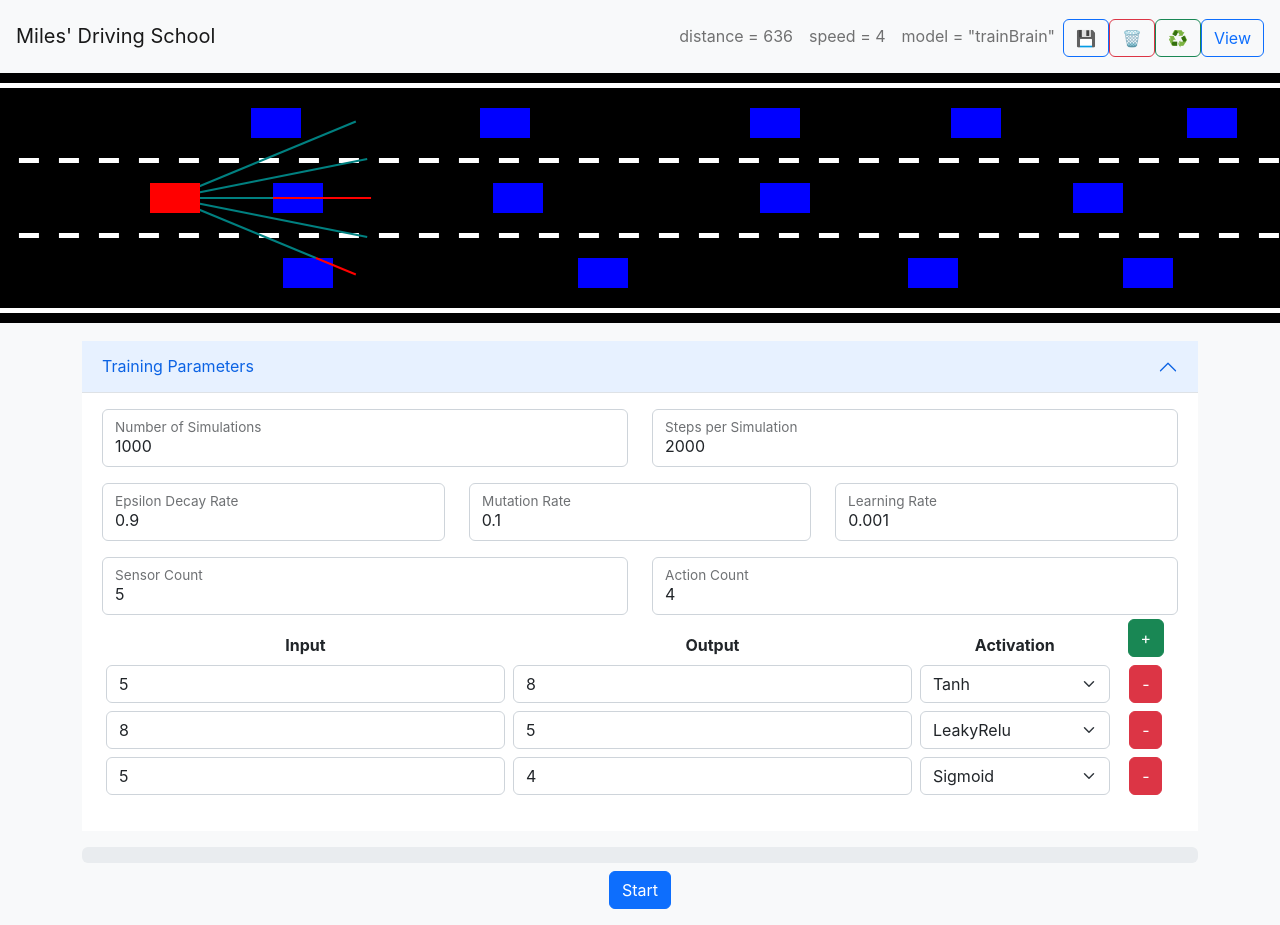
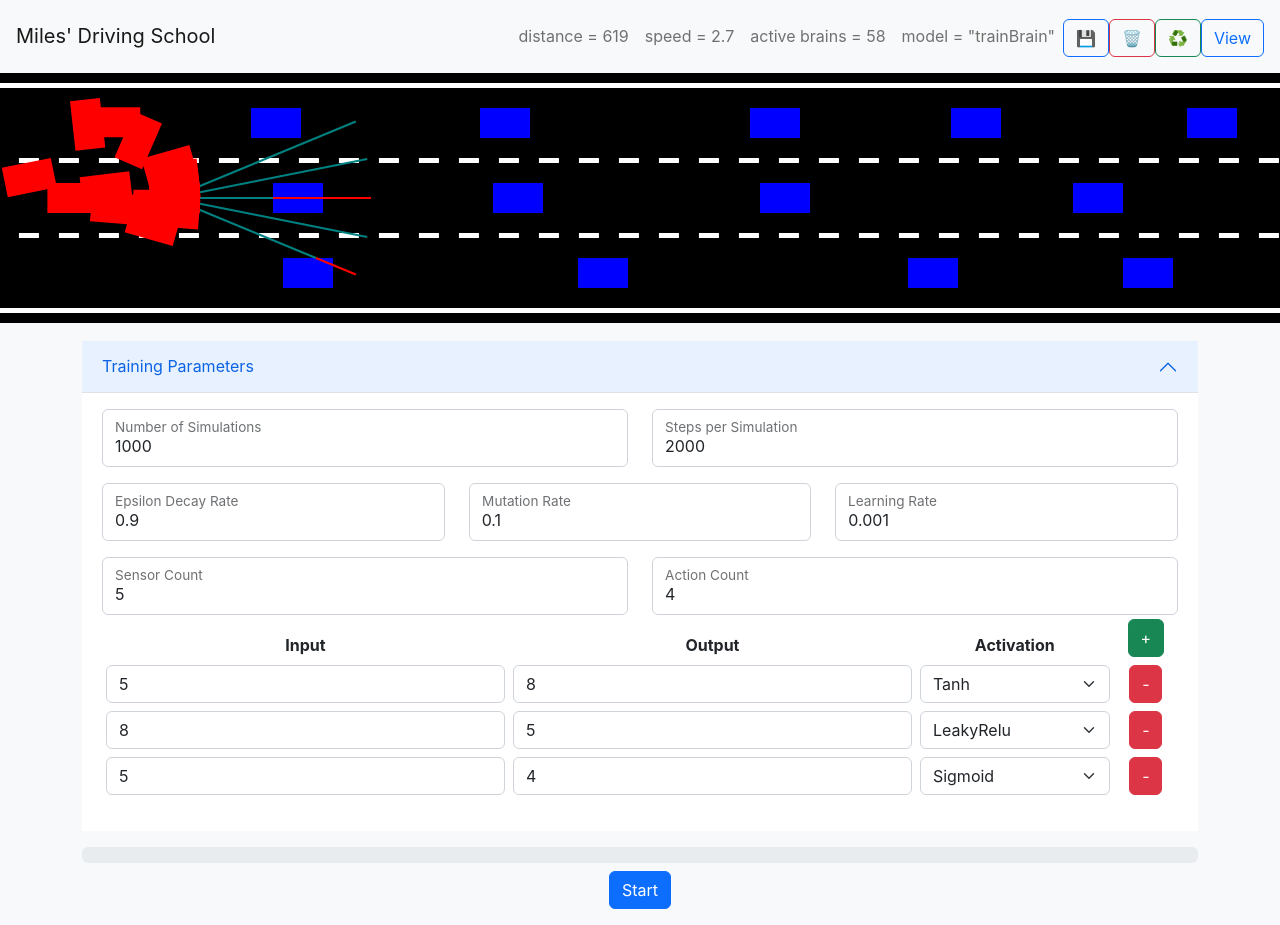
Before and after one commit to jedwards1230/cars, a React (Create React App) app: page / in a window 1280 px wide. Both pictures are taken after a click on the button "Train". Built offline with nearby package versions, Linux system fonts and the light colour scheme.

Commit message:
fixed bug mutating layers

```diff
--- a/src/App.tsx
+++ b/src/App.tsx
@@ -42,7 +42,7 @@ const App = (props: {
 	}
 
 	const saveModel = () => {
-		props.modelConfig.save();
+		bestCar.saveModelConfig();
 		props.reset();
 	}
 
@@ -61,6 +61,7 @@ const App = (props: {
 	const nav = <NavComponent
 		activeModel={props.modelConfig.name}
 		model={bestCar}
+		env={props.env}
 		save={saveModel}
 		destroy={destroyModel}
 		reset={props.reset}
--- a/src/car/car.ts
+++ b/src/car/car.ts
@@ -26,7 +26,7 @@ export class Car {
 	useBrain: boolean;
 	actionCount: number;
 	polygon!: Point[];
-	sensors!: Sensor;
+	sensor!: Sensor;
 	modelConfig!: ModelConfig;
 	brain!: Network;
 	model!: string;
@@ -65,16 +65,6 @@ export class Car {
 		this.#createPolygon();
 	}
 
-	reset(x: number, y: number) {
-		this.x = x;
-		this.y = y;
-		this.speed = 0;
-		this.distance = 0;
-		this.damaged = false;
-		this.angle = 0;
-		this.#createPolygon();
-	}
-
 	saveModelConfig() {
 		this.modelConfig.layers = this.brain.saveLayers();
 		this.modelConfig.save();
@@ -89,11 +79,11 @@ export class Car {
 
 		switch (this.model) {
 			case "fsd":
-				this.sensors = new Sensor(this, config.sensorCount, "forward");
+				this.sensor = new Sensor(this, config.sensorCount, "forward");
 				break;
 
 			case "forward":
-				this.sensors = new Sensor(this, config.sensorCount, "forward");
+				this.sensor = new Sensor(this, config.sensorCount, "forward");
 				break;
 
 			default:
@@ -103,7 +93,7 @@ export class Car {
 
 	// update car object
 	// if damaged, only process slow down and sensors
-	update(traffic: Car[], borders: Point[][], action?: null | number) {
+	update(borders: Point[][], traffic: Car[], action?: null | number) {
 		if (action != null) this.updateControls(action);
 		this.#move();
 
@@ -155,11 +145,11 @@ export class Car {
 		}
 	}
 
-	getSensorData(roadBorders: Point[][], traffic: Car[]) {
+	getSensorData(borders: Point[][], traffic: Car[]) {
 		let sensorOffsets: number[] = [];
 		// update each sensor
-		this.sensors.update(roadBorders, traffic);
-		const offsets = this.sensors.getSensorOffsets();
+		this.sensor.update(borders, traffic);
+		const offsets = this.sensor.getSensorOffsets();
 		sensorOffsets = sensorOffsets.concat(offsets);
 		return sensorOffsets;
 	}
@@ -225,18 +215,18 @@ export class Car {
 		this.brain.recordPlay(this.sensorOffsets, outputs);
 	}
 
-	#checkDamage(roadBorders: Point[][], traffic: Car[]) {
+	#checkDamage(borders: Point[][], traffic: Car[]) {
 		const damagedCars: Car[] = [];
 
 		// check collision with road borders
-		roadBorders.forEach((border) => {
+		borders.forEach((border) => {
 			if (polysIntersect(this.polygon, border)) {
 				damagedCars.push(this);
 			}
 		});
 
 		// check collision with traffic
-		traffic.forEach((car) => {
+		traffic.forEach(car => {
 			if (car !== this && polysIntersect(this.polygon, car.polygon)) {
 				damagedCars.push(this);
 				damagedCars.push(car);
@@ -244,7 +234,7 @@ export class Car {
 		});
 
 		// apply damage and stop controls
-		damagedCars.forEach((car: Car) => {
+		damagedCars.forEach(car => {
 			car.damaged = true;
 			if (car.model === "fsd") car.speed = 0;
 			car.controls.stop();
@@ -334,14 +324,11 @@ export class Car {
 		}
 	}
 
-	draw(ctx: CanvasRenderingContext2D, drawSensors = false) {
+	draw(ctx: CanvasRenderingContext2D) {
         if (this.damaged) {
             ctx.fillStyle = "gray";
         } else {
             ctx.fillStyle = this.color;
-            if (this.sensors && drawSensors) {
-                this.sensors.draw(ctx);
-            }
         }
 
         ctx.beginPath();
--- a/src/car/environment.ts
+++ b/src/car/environment.ts
@@ -7,6 +7,7 @@ export class Environment {
     trafficCount: number;
     brainCount: number;
     smartTraffic: boolean;
+    activeBrains: number;
     trafficConfig: ModelConfig;
     brainConfig: ModelConfig;
     driverSpeed: number;
@@ -14,11 +15,12 @@ export class Environment {
     road: Road;
     startLane: number;
     traffic!: Car[];
-    brains!: Car[];
+    smartCars!: Car[];
 
     constructor(trafficCount: number, brainCount: number, smartTraffic = false) {
         this.trafficCount = trafficCount;
         this.brainCount = brainCount;
+        this.activeBrains = brainCount;
         this.smartTraffic = smartTraffic;
 
         this.trafficConfig = new ModelConfig("trafficForward", "forward");
@@ -32,30 +34,35 @@ export class Environment {
 
         this.road = new Road(this.laneCount);
         this.startLane = getRandomInt(0, this.road.laneCount - 1);
+        this.generateTraffic();
         this.generateBrains();
-        this.generateTraffic();
     }
 
     update() {
+        const traffic = this.traffic;
+        const borders = this.road.borders;
+
         this.traffic.forEach((car) => {
-            const action = this.smartTraffic ? car.lazyAction(this.road.borders, this.traffic) : null;
-            car.update(this.traffic, this.road.borders, action);
+            const action = this.smartTraffic ? car.lazyAction(borders, traffic) : null;
+            car.update(borders, traffic, action);
         });
-        this.brains.forEach((car) => {
-            const action = car.lazyAction(this.road.borders, this.traffic, true);
-            car.update(this.traffic, this.road.borders, action);
+        this.smartCars.forEach((car) => {
+            const action = car.lazyAction(borders, traffic, true);
+            car.update(borders, traffic, action);
         });
+        this.activeBrains = this.smartCars.filter(car => !car.damaged).length;
     }
 
     generateBrains() {
-        this.brains = [];
+        const smartCars: Car[] = [];
         for (let i = 0; i < this.brainCount; i++) {
             const y = this.road.getLaneCenter(this.startLane);
             const car = new Car(i, 0, y, this.driverSpeed+1, "network");
             car.loadBrainConfig(this.brainConfig);
-            if (i > 0) car.brain.mutate(this.brainConfig.mutationRate);
-            this.brains.push(car);
+            car.brain.mutate(this.brainConfig.mutationRate);
+            smartCars.push(car);
         }
+        this.smartCars = smartCars;
     }
 
     generateTraffic() {
@@ -88,34 +95,40 @@ export class Environment {
     }
 
     getBestCar(): Car {
-        // find highest distance car in this.brains
-        let best = this.brains[0];
-        this.brains.forEach((car) => {
-            if (car.distance > best.distance) {
-                best = car;
+        // find car that is undamaged and has greated x value
+        const bestCar = this.smartCars.reduce((prev, curr) => {
+            if (!curr.damaged && curr.x > prev.x) {
+                return curr;
             }
-        });
-        return best
+            return prev;
+        }, this.smartCars[0]);
+        return bestCar;
     }
 
     draw(canvas: HTMLCanvasElement) {
         const ctx = canvas.getContext("2d") as CanvasRenderingContext2D;
+        const bestCar = this.getBestCar();
+        ctx.save();
 
-        ctx.save();
         // follow best car
-        ctx.translate(canvas.height * 0.7 - this.getBestCar().x, 0);
+        ctx.translate(canvas.height * 0.7 - bestCar.x, 0);
+
         // draw road
         this.road.draw(ctx);
+
         // draw traffic
         this.traffic.forEach(car => {
             car.draw(ctx);
             ctx.globalAlpha = 1;
         });
+
         // draw smart cars
-        this.brains.forEach(car => {
-            car.draw(ctx, true);
+        if (!bestCar.damaged) bestCar.sensor.draw(ctx);
+        this.smartCars.forEach(car => {
+            car.draw(ctx);
             ctx.globalAlpha = 1;
         });
+
         ctx.restore();
     }
 }
--- a/src/components/nav.tsx
+++ b/src/components/nav.tsx
@@ -1,4 +1,5 @@
 import React, { useEffect, useState } from "react";
+import { Environment } from "../car/environment";
 
 const NavComponent = (props: {
     activeModel: string;
@@ -6,6 +7,7 @@ const NavComponent = (props: {
         speed: number;
         distance: number;
     };
+    env: Environment
     save: () => void;
     destroy: () => void;
     reset: () => void;
@@ -14,12 +16,17 @@ const NavComponent = (props: {
     const [activeModel, setActiveModel] = useState(props.activeModel);
     const [speed, setSpeed] = useState(0);
     const [distance, setDistance] = useState(0);
+    const [activeBrains, setActiveBrains] = useState(props.env.activeBrains);
 
     useEffect(() => {
         setActiveModel(props.activeModel);
         setSpeed(parseFloat(props.model.speed.toFixed(1)));
         setDistance(parseFloat(props.model.distance.toFixed(0)));
     }, [props.model.speed, props.model.distance, props.activeModel]);
+
+    useEffect(() => {
+        setActiveBrains(props.env.activeBrains);
+    }, [props.env.activeBrains]);
 
     return (
         <nav id="nav" className="navbar px-3 navbar-expand bg-light">
@@ -30,6 +37,9 @@ const NavComponent = (props: {
                 </span>
                 <span id="activeSpeed" className="px-2 navbar-text">
                     speed = {speed}
+                </span>
+                <span id="activeBrains" className="px-2 navbar-text">
+                    active brains = {activeBrains}
                 </span>
                 <span id="activeModel" className="px-2 me-auto navbar-text">
                     model = "{activeModel}"
--- a/src/components/networkCanvas.tsx
+++ b/src/components/networkCanvas.tsx
@@ -152,7 +152,7 @@ const NetworkCanvas = (props: { model: Car; animTime: number; reset: () => void
         canvas.width = window.innerWidth;
         ctx.lineDashOffset = -props.animTime / 40;
 
-        if (props.model.damaged) props.reset();
+        //if (props.model.damaged) props.reset();
 
         drawNetwork(brain)
     })
--- a/src/index.tsx
+++ b/src/index.tsx
@@ -15,9 +15,8 @@ const reactRoot = ReactDOM.createRoot(document.getElementById("root")!);
 
 // environment config
 let env: Environment
-
 const trafficCount = 50;
-const brainCount = 1;
+const brainCount = 100;
 let smartTraffic = false;
 //let teach = false;
 
@@ -33,7 +32,6 @@ let info: {
 	model?: Network;
 };
 let animFrame: number;
-let animTime: number;
 let breakLoop = false;
 let episodeCounter = 0;
 
@@ -78,7 +76,7 @@ async function episodeLoop() {
 	// reset environment
 	reset(false);
 
-	const model = env.brains[0];
+	const model = env.smartCars[0];
 
 	// mutate the weights slightly to help with diversity
 	model.brain.mutate(modelConfig.mutationRate);
@@ -144,8 +142,6 @@ function toggleView() {
 
 // animate model
 function animate(time: number = 0) {
-	animTime = time;
-
 	// update cars
 	env.update();
 
@@ -155,7 +151,7 @@ function animate(time: number = 0) {
 				beginTrain={beginTrain}
 				reset={reset}
 				toggleView={toggleView}
-				animTime={animTime}
+				animTime={time}
 				episodeCounter={episodeCounter}
 				modelConfig={modelConfig}
 				env={env}
--- a/src/network/config.ts
+++ b/src/network/config.ts
@@ -264,6 +264,37 @@ const defaultTrainBrain = {
 	generations: [],
 };
 
+const defaultTrainBrain1 = {
+	name: "trainBrain",
+	alias: "fsd",
+	lr: 0.001,
+	epsilonDecay: 0.9,
+	mutationRate: 0.1,
+	sensorCount: 5,
+	actionCount: 4,
+	layers: [
+		{
+			id: 0,
+			activation: "Tanh",
+			inputs: 5,
+			outputs: 8,
+		},
+		{
+			id: 1,
+			activation: "LeakyRelu",
+			inputs: 8,
+			outputs: 5,
+		},
+		{
+			id: 2,
+			activation: "Sigmoid",
+			inputs: 5,
+			outputs: 4,
+		},
+	],
+	generations: [],
+};
+
 const defaultForwardBrain = {
 	name: "trafficForward",
 	alias: "forward",
@@ -303,7 +334,7 @@ const defaultForwardBrain = {
 
 const trainBrain = localStorage.getItem("trainBrain");
 if (!trainBrain) {
-	const trainData = JSON.stringify(defaultTrainBrain, null, "\t");
+	const trainData = JSON.stringify(defaultTrainBrain1, null, "\t");
 	localStorage.setItem("trainBrain", trainData);
 }
 const forwardBrain = localStorage.getItem("forwardBrain");
--- a/src/network/layers.ts
+++ b/src/network/layers.ts
@@ -1,3 +1,4 @@
+import { lerp } from "../utils";
 import { LayerConfig } from "./config";
 
 export class Layer {
@@ -26,8 +27,8 @@ export class Layer {
 
         this.#randomize();
 
-        if (config.biases) this.biases = config.biases;
-        if (config.weights) this.weights = config.weights;
+        if (config.biases) this.biases = [...config.biases];
+        if (config.weights) this.weights = [...config.weights];
     }
 
     /** Forward propagation */
@@ -114,14 +115,15 @@ export class Layer {
         }
     }
 
-    save() {
+    save(): LayerConfig {
         return {
             id: this.id,
             activation: this.name,
             inputs: this.inputs.length,
             outputs: this.outputs.length,
             weights: this.weights,
-            biases: this.biases
+            biases: this.biases,
+            lr: this.lr,
         }
     }
 
@@ -131,6 +133,25 @@ export class Layer {
             for (let j = 0; j < this.outputs.length; j++) {
                 this.weights[i][j] = Math.random() * 2 - 1;
             }
+        }
+    }
+
+    mutate(amount: number) {
+        for (let i = 0; i < this.inputs.length; i++) {
+            for (let j = 0; j < this.outputs.length; j++) {
+                this.weights[i][j] = lerp(
+                    this.weights[i][j],
+                    Math.random() * 2 - 1,
+                    amount,
+                )
+            }
+        }
+        for (let i=0; i < this.outputs.length; i++) {
+            this.biases[i] = lerp(
+                this.biases[i],
+                Math.random() * 2 - 1,
+                amount
+            )
         }
     }
 }
--- a/src/network/network.ts
+++ b/src/network/network.ts
@@ -1,8 +1,5 @@
-import {
-    lerp,
-    MSE
-} from "../utils";
-import { ModelConfig } from "./config";
+import { MSE } from "../utils";
+import { LayerConfig, ModelConfig } from "./config";
 import {
     Linear,
     Sigmoid,
@@ -74,7 +71,7 @@ export class Network {
     }
 
     saveLayers() {
-        const layers: any[] = [];
+        const layers: LayerConfig[] = [];
         this.layers.forEach((level, index) => {
             level.id = index;
             layers.push(level.save());
@@ -92,33 +89,34 @@ export class Network {
     }
 
     /** Set model layers */
-    setModelLayers = (layers: any[]) => {
-        let preparedLayers = new Array(layers.length);
-        for (let i = 0; i < layers.length; i++) {
-            switch (layers[i].activation) {
+    setModelLayers = (layers: LayerConfig[]) => {
+        const preparedLayers = new Array(layers.length);
+        layers.forEach((layerConfig, i) => {
+            layerConfig.lr = this.lr;
+            switch (layerConfig.activation) {
                 case "Linear":
-                    preparedLayers[i] = new Linear(layers[i]);
+                    preparedLayers[i] = new Linear(layerConfig);
                     break;
                 case "Sigmoid":
-                    preparedLayers[i] = new Sigmoid(layers[i]);
+                    preparedLayers[i] = new Sigmoid(layerConfig);
                     break;
                 case "Relu":
-                    preparedLayers[i] = new Relu(layers[i]);
+                    preparedLayers[i] = new Relu(layerConfig);
                     break;
                 case "LeakyRelu":
-                    preparedLayers[i] = new LeakyRelu(layers[i]);
+                    preparedLayers[i] = new LeakyRelu(layerConfig);
                     break;
                 case "Tanh":
-                    preparedLayers[i] = new Tanh(layers[i]);
+                    preparedLayers[i] = new Tanh(layerConfig);
                     break;
                 case "SoftMax":
-                    preparedLayers[i] = new SoftMax(layers[i]);
+                    preparedLayers[i] = new SoftMax(layerConfig);
                     break;
                 default:
                     console.log("Unknown activation function");
                     break;
             }
-        }
+        })
         this.layers = preparedLayers;
     }
 
@@ -134,23 +132,8 @@ export class Network {
 
     /** Slightly mutate weights for model */
     mutate(amount: number = 1) {
-        this.layers.forEach(level => {
-            for (let i = 0; i < level.inputs.length; i++) {
-                for (let j = 0; j < level.outputs.length; j++) {
-                    level.weights[i][j] = lerp(
-                        level.weights[i][j],
-                        Math.random() * 2 - 1,
-                        amount,
-                    )
-                }
-            }
-            for (let i=0; i < level.outputs.length; i++) {
-                level.biases[i] = lerp(
-                    level.biases[i],
-                    Math.random() * 2 - 1,
-                    amount
-                )
-            }
-        });
+        this.layers.forEach((layer) => {
+            layer.mutate(amount);
+        })
     }
 }
--- a/src/network/train.ts
+++ b/src/network/train.ts
@@ -66,7 +66,7 @@ export async function SGD(model: Car, env: Environment, maxTimeSteps: number) {
         reward = metrics.reward;
 
         // apply action to model
-        model.update(env.traffic, env.road.borders, action);
+        model.update(env.road.borders, env.traffic, action);
 
         // metrics
         speeds.push(model.speed);
@@ -157,7 +157,7 @@ export async function batchTrain(model: Car, env: Environment, maxTimeSteps: num
         experienceReplay();
 
         // apply action to model
-        model.update(env.traffic, env.road.borders, action);
+        model.update(env.road.borders, env.traffic, action);
 
         // metrics
         speeds.push(model.speed);
```
